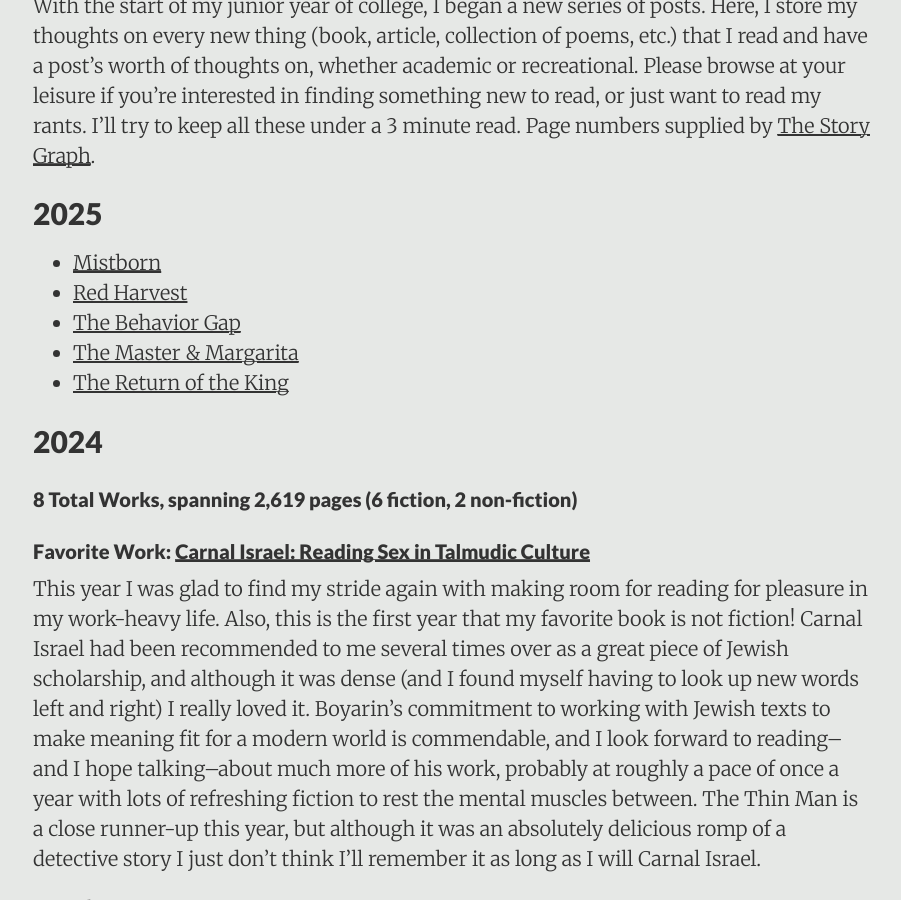
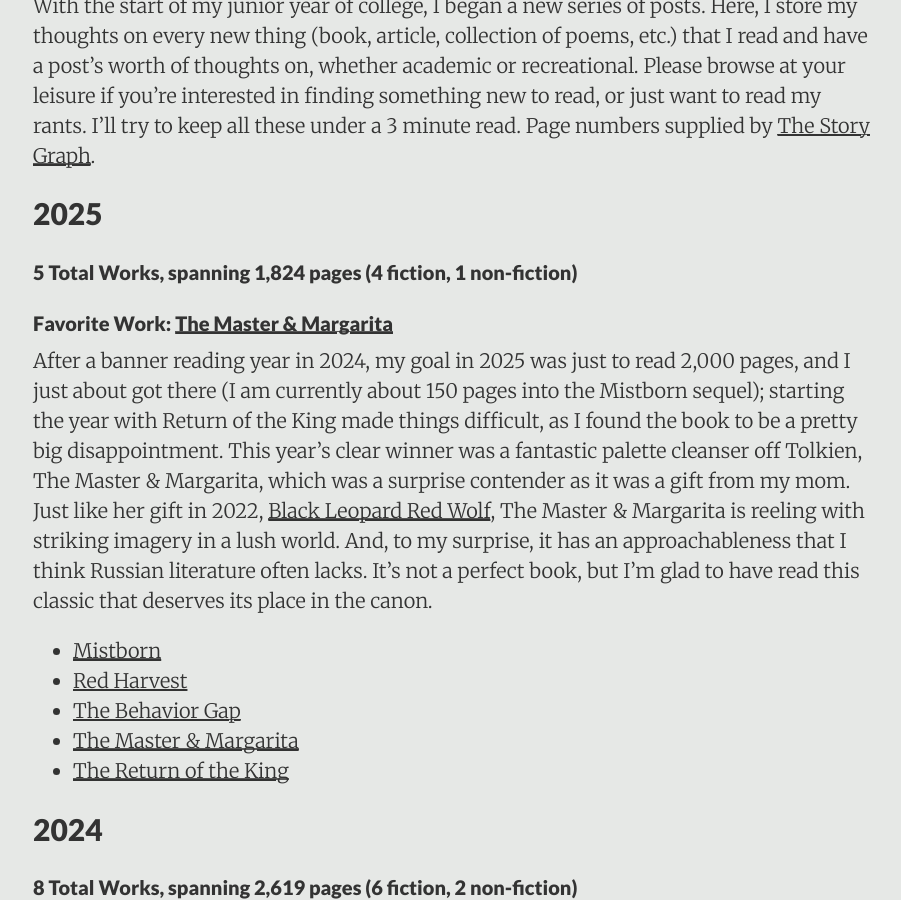
Before and after one commit to DestinyRoseMurphy/DestinyRoseMurphy.github.io, a Jekyll site: the page built from _posts/2017-08-21-Things-I've-Read.md, in a window 1280 px wide and 900 px high, scrolled down 392 px. Shown: the whole window, without its empty margins (187-1088 px from the left). Built offline with Jekyll 4.4.1, drawn with Linux system fonts in a browser that asks for light colours.

Commit message:
2025 reading summary

```diff
--- a/_posts/2017-08-21-Things-I've-Read.md
+++ b/_posts/2017-08-21-Things-I've-Read.md
@@ -26,6 +26,12 @@ summary: "With the start of my junior year I'm beginning a new series of posts.
 With the start of my junior year of college, I began a new series of posts. Here, I store my thoughts on every new thing (book, article, collection of poems, etc.) that I read and have a post's worth of thoughts on, whether academic or recreational. Please browse at your leisure if you're interested in finding something new to read, or just want to read my rants. I'll try to keep all these under a 3 minute read. Page numbers supplied by [The Story Graph](https://app.thestorygraph.com/).
 
 ## 2025
+
+#### 5 Total Works, spanning 1,824 pages (4 fiction, 1 non-fiction)
+
+#### Favorite Work: [The Master & Margarita](/details/2025-07-31-master-marg)
+
+After a banner reading year in 2024, my goal in 2025 was just to read 2,000 pages, and I just about got there (I am currently about 150 pages into the Mistborn sequel); starting the year with Return of the King made things difficult, as I found the book to be a pretty big disappointment. This year's clear winner was a fantastic palette cleanser off Tolkien, The Master & Margarita, which was a surprise contender as it was a gift from my mom. Just like her gift in 2022, [Black Leopard Red Wolf](/details/2022-09-20-Black-Leopard), The Master & Margarita is reeling with striking imagery in a lush world. And, to my surprise, it has an approachableness that I think Russian literature often lacks. It's not a perfect book, but I'm glad to have read this classic that deserves its place in the canon.
 
 - [Mistborn](/details/2025-12-03-Mistborn)
 - [Red Harvest](/details/2025-09-14-red-harvest)
```
